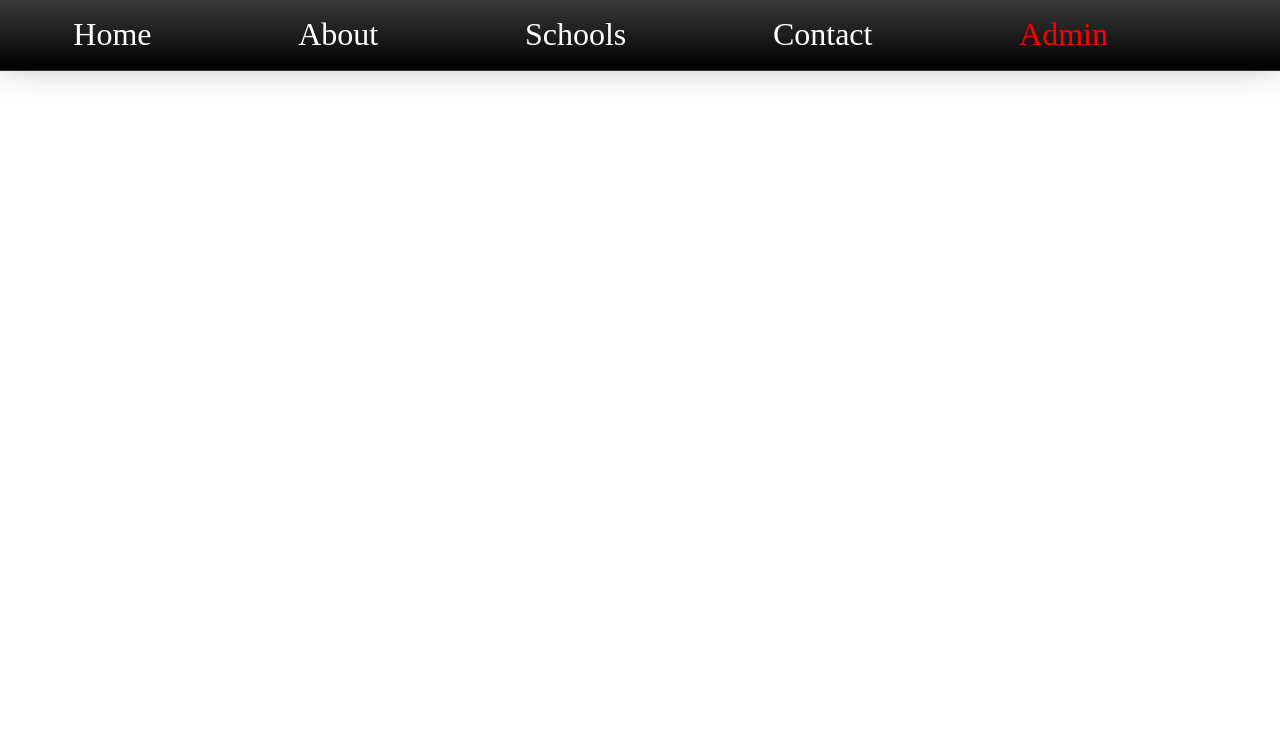
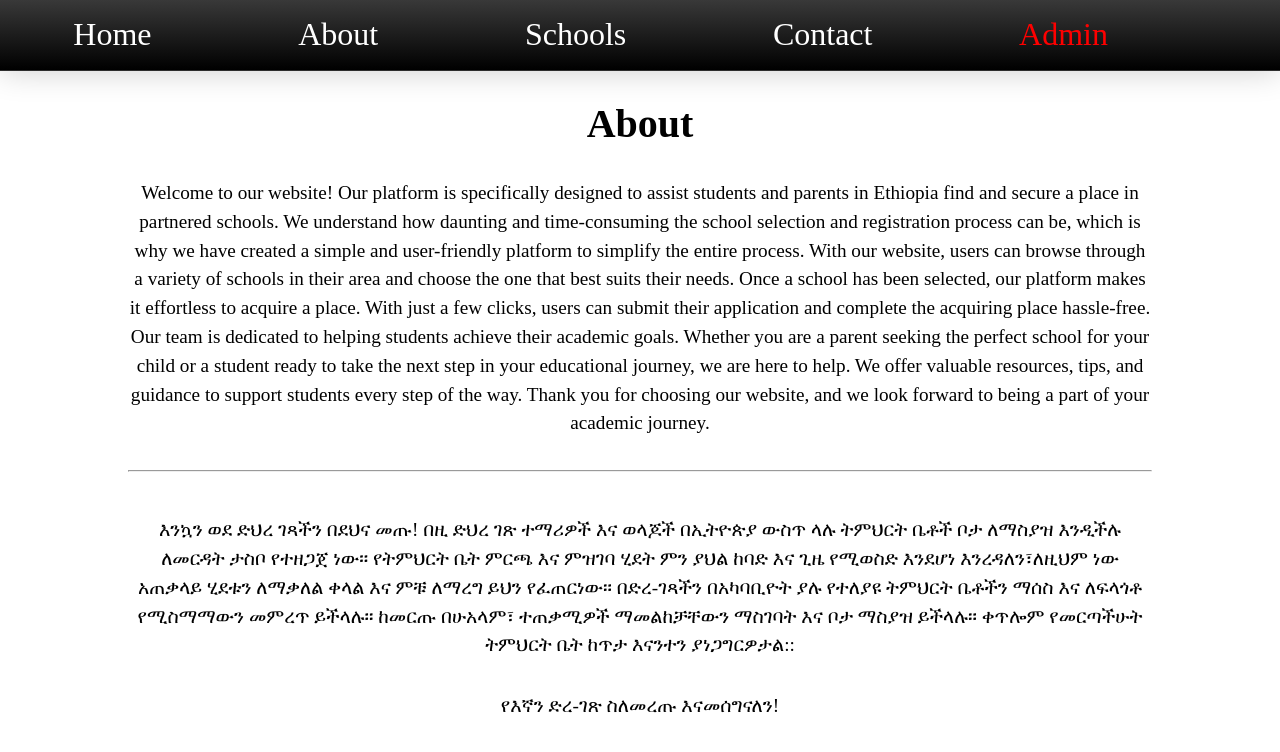
Before and after one commit to jonnynotbravo/Ha-Ge-iz, a React (Create React App) app: page /about in a window 1280 px wide. Before the commit this address led to /. Shown: the top 752 px of the page. Built offline with nearby package versions, Linux system fonts and the light colour scheme.

Commit message:
About page finished

```diff
--- /dev/null
+++ b/src/About.js
@@ -0,0 +1,42 @@
+import Header from "./Header";
+
+const About = () => {
+  return (
+    <div id="about">
+      <Header />
+      <h1>About</h1>
+      <p>
+        Welcome to our website! Our platform is specifically designed to assist
+        students and parents in Ethiopia find and secure a place in partnered
+        schools. We understand how daunting and time-consuming the school
+        selection and registration process can be, which is why we have created
+        a simple and user-friendly platform to simplify the entire process. With
+        our website, users can browse through a variety of schools in their area
+        and choose the one that best suits their needs. Once a school has been
+        selected, our platform makes it effortless to acquire a place. With just
+        a few clicks, users can submit their application and complete the
+        acquiring place hassle-free. Our team is dedicated to helping students
+        achieve their academic goals. Whether you are a parent seeking the
+        perfect school for your child or a student ready to take the next step
+        in your educational journey, we are here to help. We offer valuable
+        resources, tips, and guidance to support students every step of the way.
+        Thank you for choosing our website, and we look forward to being a part
+        of your academic journey.
+      </p>
+      <hr />
+      <br />
+      <br />
+      <p>
+        እንኳን ወደ ድህረ ገጻችን በደህና መጡ! በዚ ድህረ ገጽ ተማሪዎች እና ወላጆች በኢትዮጵያ ውስጥ ላሉ ትምህርት
+        ቤቶች ቦታ ለማስያዝ እንዲችሉ ለመርዳት ታስቦ የተዘጋጀ ነው። የትምህርት ቤት ምርጫ እና ምዝገባ ሂደት ምን ያህል
+        ከባድ እና ጊዜ የሚወስድ እንደሆነ እንረዳለን፣ለዚህም ነው አጠቃላይ ሂደቱን ለማቃለል ቀላል እና ምቹ ለማረግ ይህን
+        የፈጠርነው። በድረ-ገጻችን በአካባቢዮት ያሉ የተለያዩ ትምህርት ቤቶችን ማሰስ እና ለፍላጎቶ የሚስማማውን መምረጥ
+        ይችላሉ። ከመርጡ በሁአላም፣ ተጠቃሚዎች ማመልከቻቸውን ማስገባት እና ቦታ ማስያዝ ይችላሉ። ቀጥሎም የመርጣችሁት
+        ትምህርት ቤት ከጥታ እናንተን ያነጋግርዎታል::
+      </p>
+      <p>የእኛን ድረ-ገጽ ስለመረጡ እናመሰግናለን!</p>
+    </div>
+  );
+};
+
+export default About;
--- a/src/App.js
+++ b/src/App.js
@@ -2,6 +2,7 @@ import Home from "./Home";
 import SchoolsList from "./SchoolsList";
 import GenericNotFound from "./GenericNotFound";
 import Form from "./Form";
+import About from './About'
 import { Routes, Route, Navigate } from "react-router-dom";
 
 function App() {
@@ -11,6 +12,7 @@ function App() {
         <Route path="/" element={<Home />} />
         <Route path="/form" element={<Form />} />
         <Route path="/schools" element={<SchoolsList />} />
+        <Route path='/about' element={<About />} />
         <Route path="/404" element={<GenericNotFound />} />
         <Route path="*" element={<Navigate to="/" />} />
       </Routes>
--- a/src/index.css
+++ b/src/index.css
@@ -237,3 +237,32 @@ main {
 	padding: 0.5em;
 	border-radius: 0.25em;
 }
+
+/* about page */
+#about {
+	width: 80%;
+	margin: 100px auto;
+	text-align: center;
+  }
+
+#about h1 {
+	font-size: 2.5rem;
+	margin-bottom: 2rem;
+  }
+
+#about p {
+	font-size: 1.2rem;
+	line-height: 1.5;
+	margin-bottom: 2rem;
+}
+
+  @media (max-width: 768px) {
+	#about h1 {
+	  font-size: 2rem;
+	}
+
+	#about p {
+	  font-size: 1rem;
+	  margin-bottom: 1.5rem;
+	}
+  }
```
